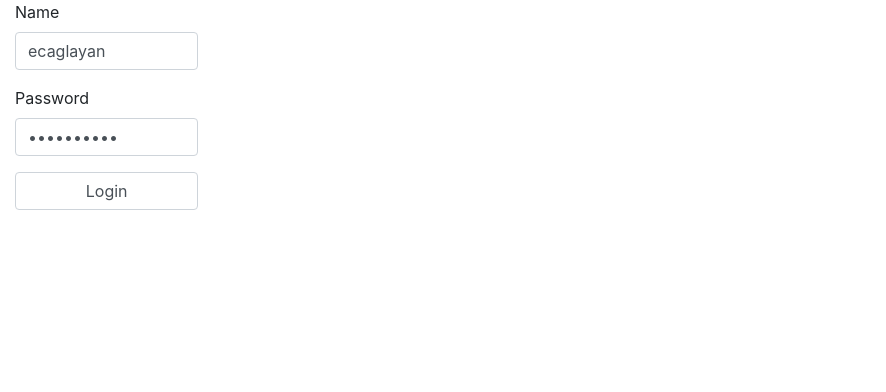
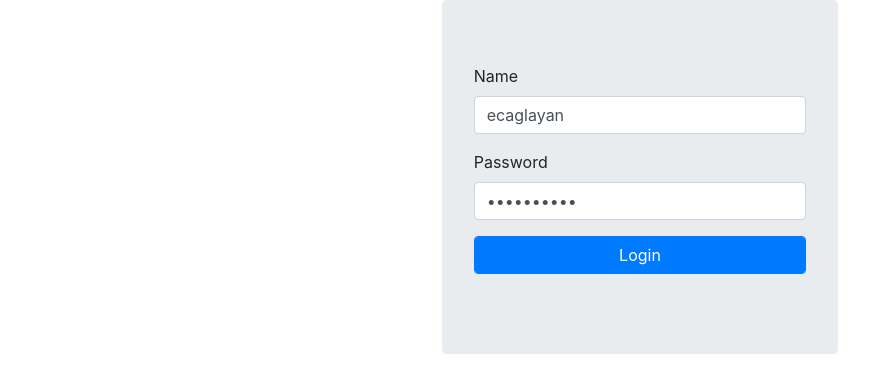
Before and after one commit to erdem01/SpringBootAndAngular, a plain HTML site: page AngularFrontEndForSpring1/src/main/resources/static/index.html in a window 1280 px wide. Shown: the whole page, without its empty margins (0-886 px from the left). Drawn offline with nearby package versions, Linux system fonts and the light colour scheme; some packages are replaced by stand-ins of ours.

Commit message:
Jumbotron view added to login page.

```diff
--- a/AngularFrontEndForSpring1/src/main/resources/static/index.html
+++ b/AngularFrontEndForSpring1/src/main/resources/static/index.html
@@ -3,6 +3,11 @@
 <head>
 <meta charset="UTF-8">
 <title>Insert title here</title>
+
+<meta name="viewport" content="width=device-width, initial-scale=1.0">
+
+<link rel="stylesheet" type="text/css" href="webjars/bootstrap/3.3.7-1/css/bootstrap.min.css">
+
 <script type="text/javascript" src="webjars/angularjs/1.5.8/angular.js"></script>
 <script type="text/javascript" src="webjars/angularjs/1.5.8/angular-route.js"></script>
 <script type="text/javascript" src="webjars/angularjs/1.5.8/angular-cookies.js"></script>
@@ -10,7 +15,6 @@
 <script type="text/javascript" src="services/authentication.js"></script>
 <script type="text/javascript" src="pages/login/loginPage.js"></script>
 <script type="text/javascript" src="pages/hello/helloPage.js"></script>
-<link rel="stylesheet" type="text/css" href="webjars/bootstrap/3.3.7-1/css/bootstrap.min.css">
 
 <script type="text/javascript" src="app.js"></script>
 </head>
--- a/AngularFrontEndForSpring1/src/main/resources/static/pages/login/login.view.html
+++ b/AngularFrontEndForSpring1/src/main/resources/static/pages/login/login.view.html
@@ -1,4 +1,5 @@
-<div class="col-md-2 col-md-offset-5" >
+<div class="container col-md-4 col-md-offset-4 ">
+	<div class="jumbotron" >
 		<form class="form-horizontal" role="form" ng-submit="ctrl.login()" name="userForm">
 			<div class="form-group">
 				<label class="control-label" for="name">Name</label>
@@ -9,7 +10,8 @@
 				<input type="password" id="password" class="form-control" ng-model="ctrl.password" />
 			</div>
 			<div class="form-group">
-			<input type="submit" class="form-control" value="Login" />
+				<input type="submit" class="form-control btn btn-primary" value="Login" />
 			</div>
 		</form>
 	</div>
+</div>
```
Lines whose indentation alone changed are shown as unchanged.
